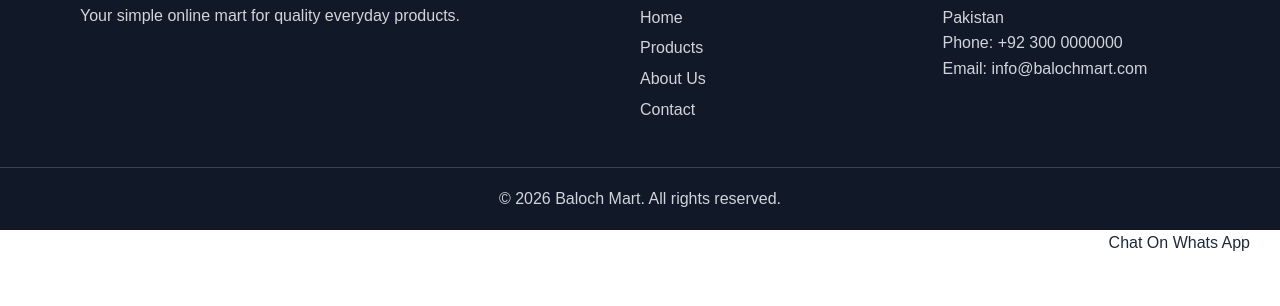
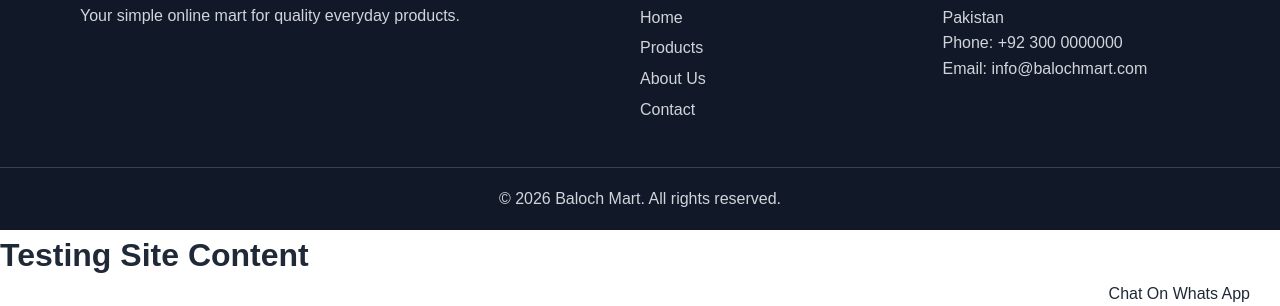
Before and after one commit to talibmari110-debug/balochmart, a plain HTML site: page index.html in a window 1280 px wide. Shown: the part 1956-2262 px from the top of the page. Before the commit the page ends 2211 px from the top, so only its background shows below. Drawn offline with Linux system fonts and the light colour scheme.

Commit message:
Update index.html

```diff
--- a/index.html
+++ b/index.html
@@ -94,6 +94,8 @@
   <div class="copyright">© 2026 Baloch Mart. All rights reserved.</div>
 </footer>
 
+  <h1> Testing Site Content</h1>
+
 
   <a style="position:absolute;right:30px" href="https://wa.me/03032259008">
       Chat On Whats App
```
